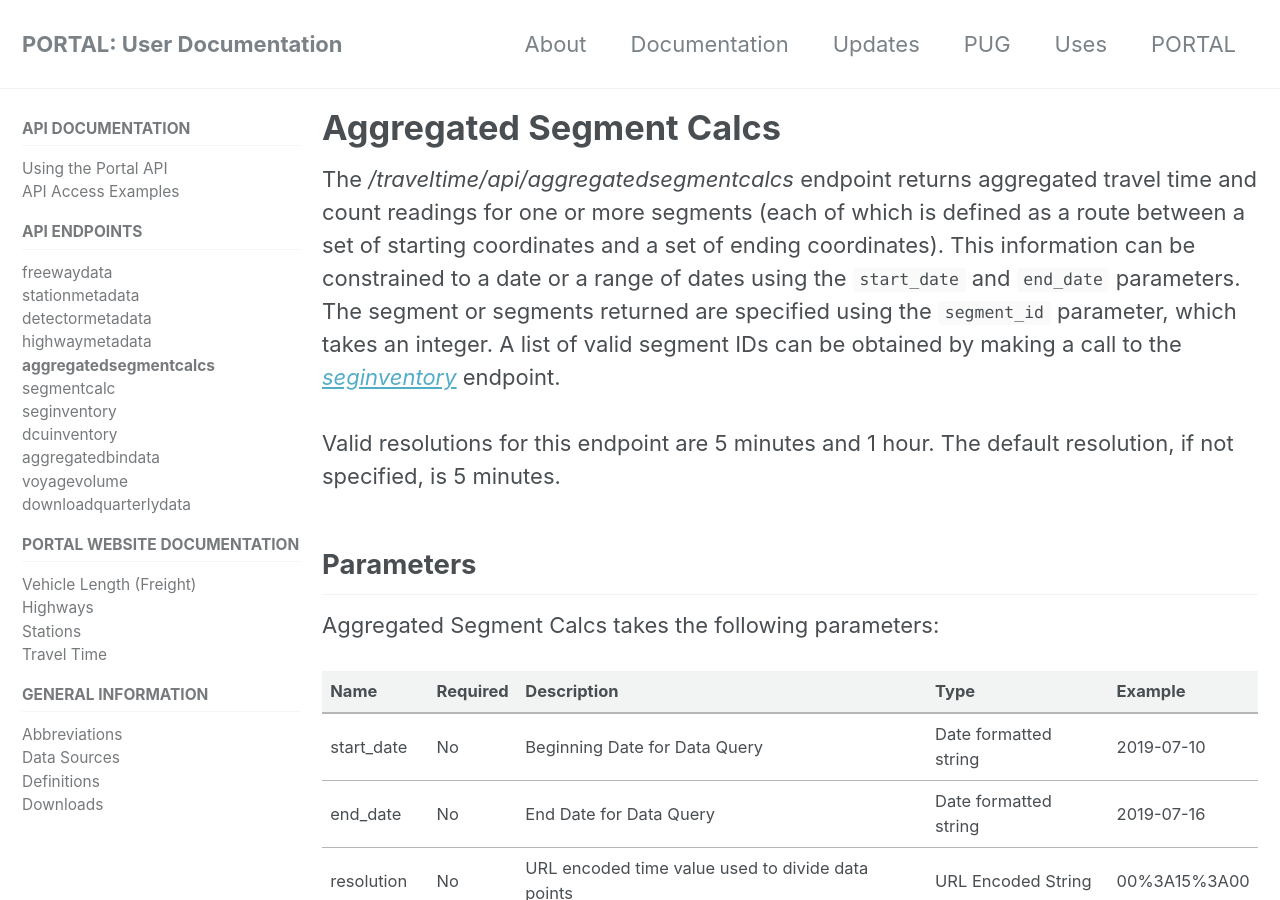
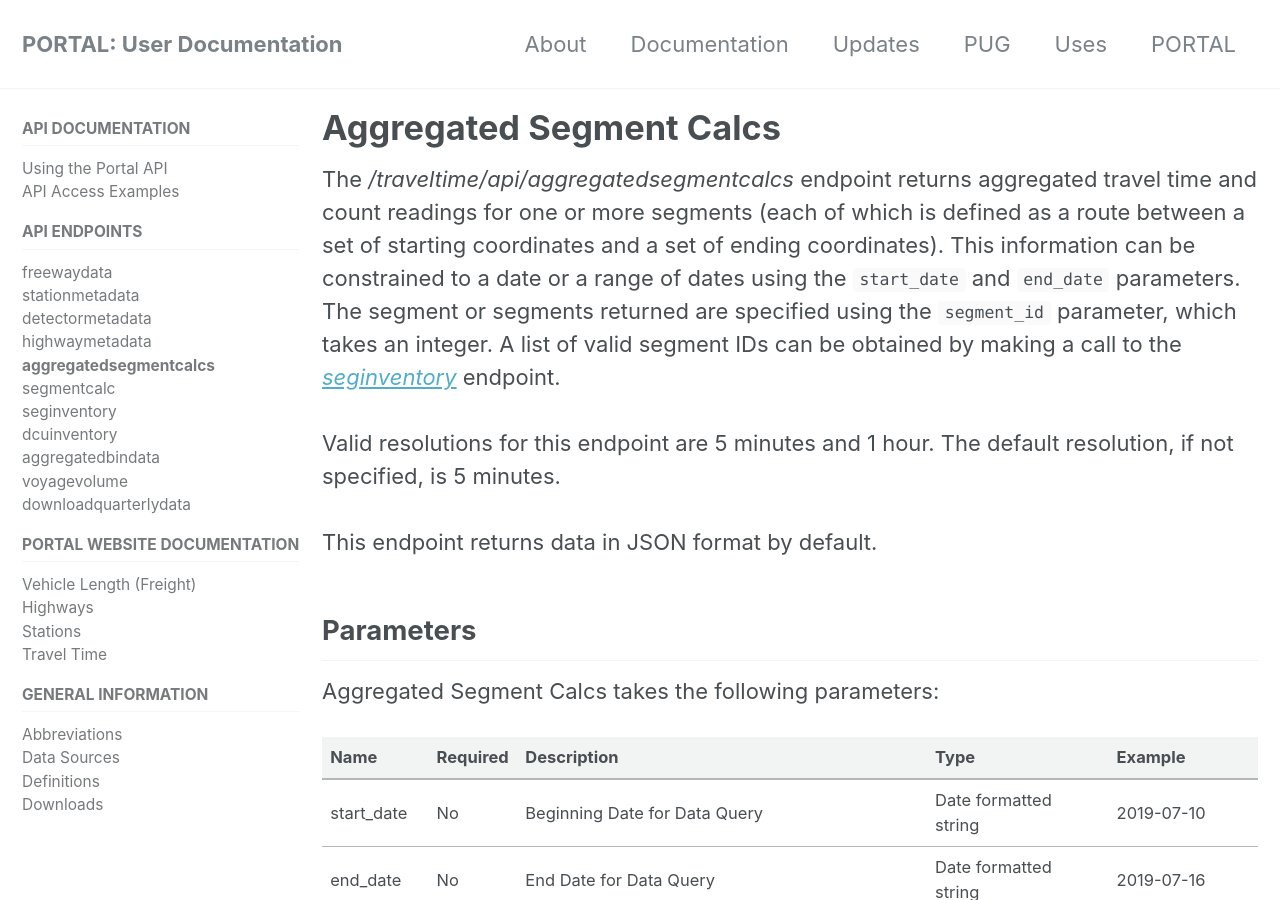
Before and after one commit to adus/portal-documentation, a Jekyll site: the page built from _documents/aggregatedsegmentcalcs.md, in a window 1280 px wide and 900 px high. Built offline with Jekyll 4.4.1, drawn with Linux system fonts in a browser that asks for light colours; nearby versions of some CDN libraries.

Commit message:
Update aggregatedsegmentcalcs.md
Formatting and Standardization.

```diff
--- a/_documents/aggregatedsegmentcalcs.md
+++ b/_documents/aggregatedsegmentcalcs.md
@@ -4,6 +4,8 @@ title: "Aggregated Segment Calcs"
 The _/traveltime/api/aggregatedsegmentcalcs_ endpoint returns aggregated travel time and count readings for one or more segments (each of which is defined as a route between a set of starting coordinates and a set of ending coordinates). This information can be constrained to a date or a range of dates using the `start_date` and `end_date` parameters. The segment or segments returned are specified using the `segment_id` parameter, which takes an integer. A list of valid segment IDs can be obtained by making a call to the [_seginventory_]({{ site.url }}{{ site.baseurl }}/documents/seginventory/) endpoint.
 <br /> <br />
 Valid resolutions for this endpoint are 5 minutes and 1 hour. The default resolution, if not specified, is 5 minutes.
+<br /> <br />
+This endpoint returns data in JSON format by default.
 
 ## Parameters
 Aggregated Segment Calcs takes the following parameters:
```
